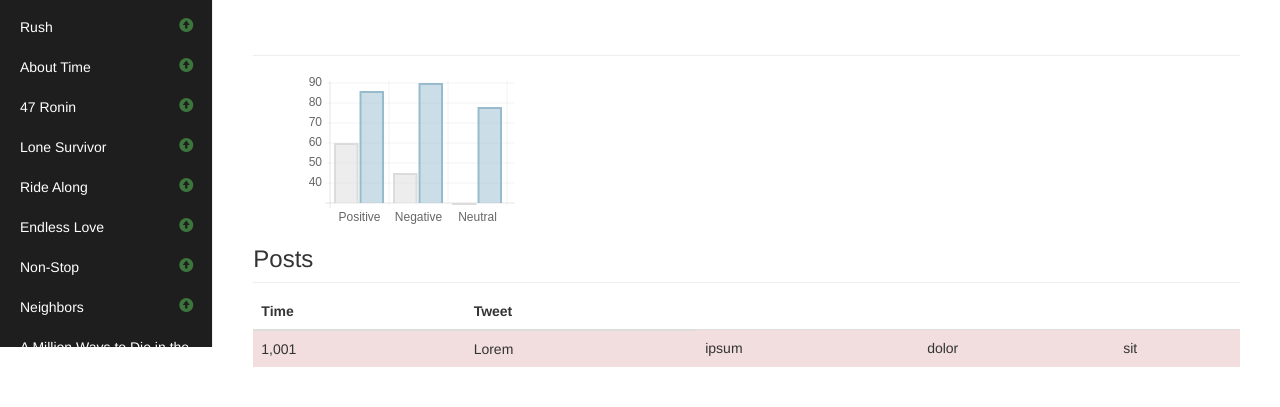
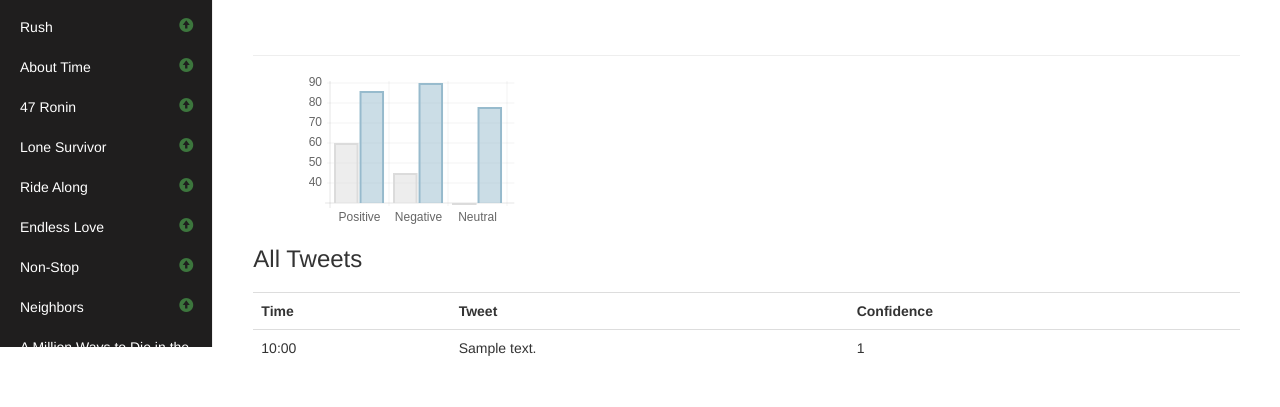
Before and after one commit to jarrydlee/SocialMoveTracker, a Django app: page / in a window 1280 px wide. Shown: the part 453-860 px from the top of the page. After the commit the page ends 809 px from the top, so only its background shows below. Run offline with Django 3.2, Linux system fonts and the light colour scheme; tables that the repository leaves empty hold one stand-in row (values such as "Sample post"); some libraries are stand-ins or nearby versions.

Commit message:
I am a god

```diff
--- a/static/js/dashboard.css
+++ b/static/js/dashboard.css
@@ -14,7 +14,6 @@ body {
 
 .sub-header {
   padding-bottom: 10px;
-  border-bottom: 1px solid #eee;
 }
 
 
--- a/static/js/main.js
+++ b/static/js/main.js
@@ -11,6 +11,8 @@ var bindEvents = function () {
     getDoughnutData();
     getSidebar();
     getBarChartData();
+    // Loads all posts at the start
+    loadPosts();
 
     $('#movieSidebar').on('click', '.movie-choice', loadPosts);
 
@@ -226,14 +228,16 @@ var populateDoughnutLabels = function(names, data) {
 var loadPosts = function () {
     // Get the movie name from data object
     movieName = getMovieName(this);
-    var encoded = encodeURIComponent(movieName);
+    console.log(movieName);
+    movieName=  movieName === undefined ? '' : '?movie='+encodeURIComponent(movieName);
+
     // Send request for posts
     $('#movieSidebar li').removeClass('active');
     $(this).parent().addClass('active');
 
-    $.get( 'api/get_posts?movie='+ encoded, function( data ) {
+    $.get( 'api/get_posts'+movieName, function( data ) {
         // Set new title
-        $('#post-header').text(movieName);
+        movieName === '' ? $('#post-header').text('All Tweets') : $('#post-header').text(movieName);
         // Clear table
         table = $('#post-feed');
         table.empty();
@@ -369,6 +373,5 @@ var getBarChartData = function () {
 }
 
 var getMovieName = function(element){
-    var title = $(element).attr('data-movie-title');
-    return title === undefined ? '' : title;
+    return $(element).attr('data-movie-title');
 };
--- a/system/views.py
+++ b/system/views.py
@@ -157,11 +157,12 @@ def getSidebar(request):
 
 def getPosts(request):
     movie = request.GET.get('movie', '')
-    movie = urllib.unquote(movie)
+    if movie != '':
+        movie = urllib.unquote(movie)
+        moviePosts = [post.as_json() for post in Post.objects.filter(keyword__word=movie)]
+    else:
+        moviePosts = [post.as_json() for post in Post.objects.all()]
 
-    moviePosts = [post.as_json() for post in Post.objects.filter(keyword__word=movie)]
-    print(moviePosts)
-    print(json.dumps(moviePosts))
     return HttpResponse(json.dumps(moviePosts))
 
 def getDoughnutData(request):
--- a/templates/index.html
+++ b/templates/index.html
@@ -55,24 +55,10 @@
 
 
 
-          <h3 id="post-header" class="sub-header">Posts</h3>
+          <h3 id="post-header" class="sub-header"></h3>
           <div class="table-responsive">
             <table id="post-feed" class="table table-hover">
-              <thead>
-                <tr>
-                  <th>Time</th>
-                  <th>Tweet</th>
 
-                </tr>
-              </thead>
-              <tbody>
-                <tr class="danger">
-                  <td>1,001</td>
-                  <td>Lorem</td>
-                  <td>ipsum</td>
-                  <td>dolor</td>
-                  <td>sit</td>
-                </tr>
 
             </table>
           </div>
```
